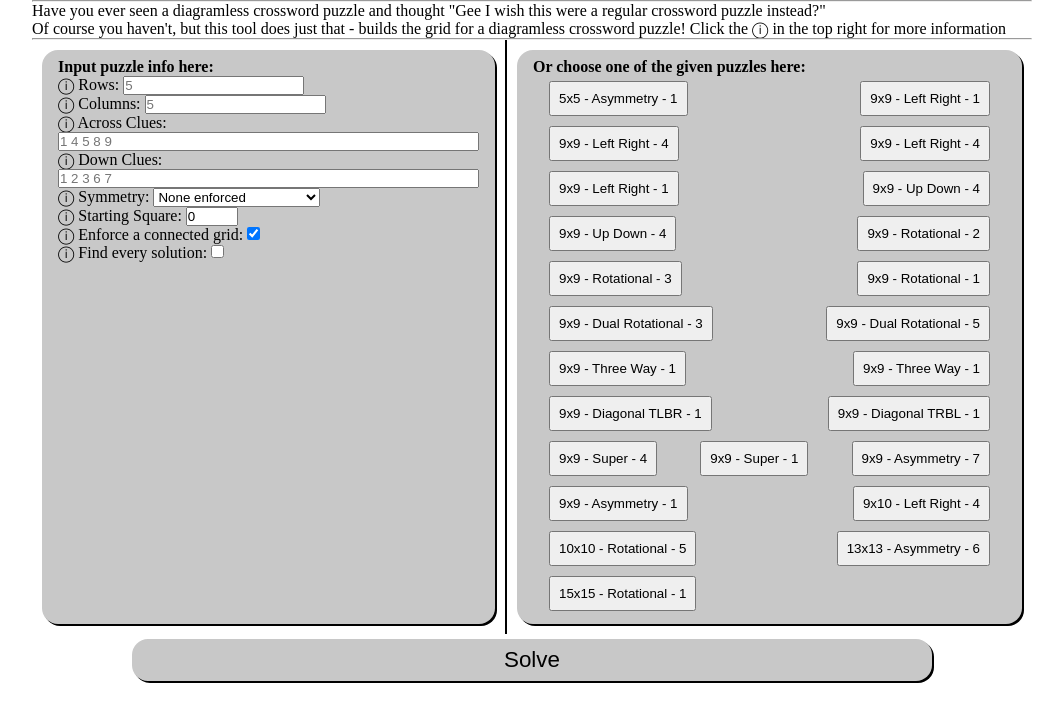
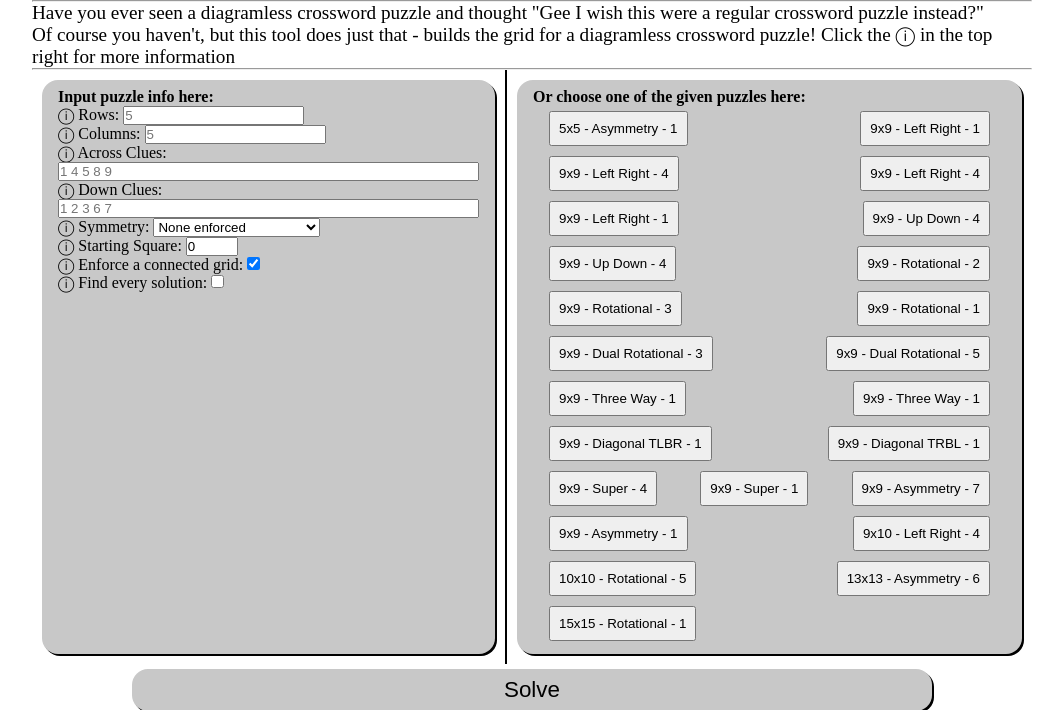
Before and after one commit to JordanKarp/diagramless-solver-web-app, a Flask app: page / in a window 1280 px wide. Shown: the part 41-751 px from the top of the page, without its empty margins (108-1171 px from the left). Run offline with Flask 3, Linux system fonts and the light colour scheme; some libraries are stand-ins or nearby versions.

Commit message:
Update style.css

```diff
--- a/static/css/style.css
+++ b/static/css/style.css
@@ -17,6 +17,10 @@ header > a {
 
 header > a:hover {
     color: black;
+}
+
+p, li {
+    font-size: 1.2rem;
 }
 
 /* body {
```
